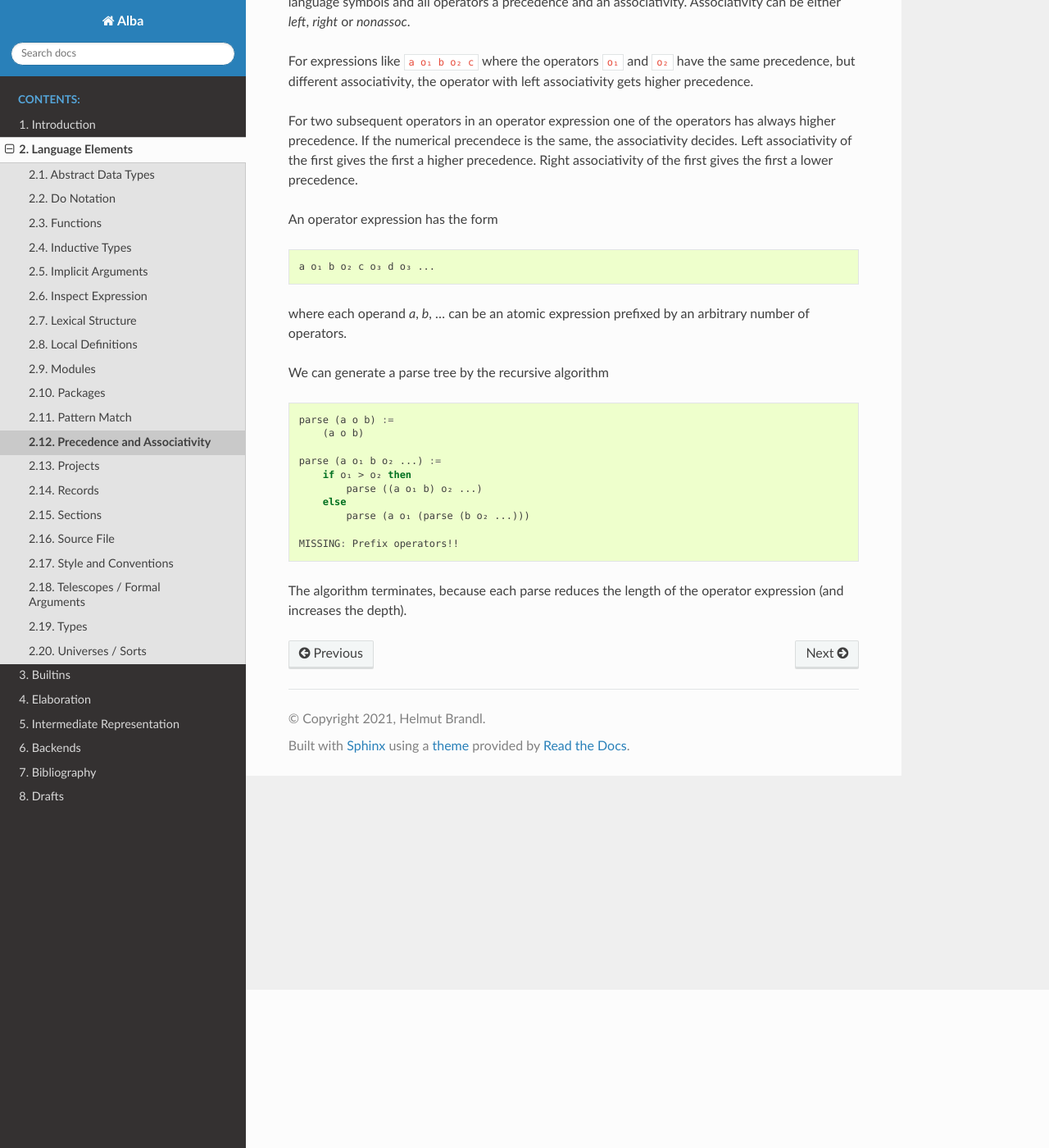
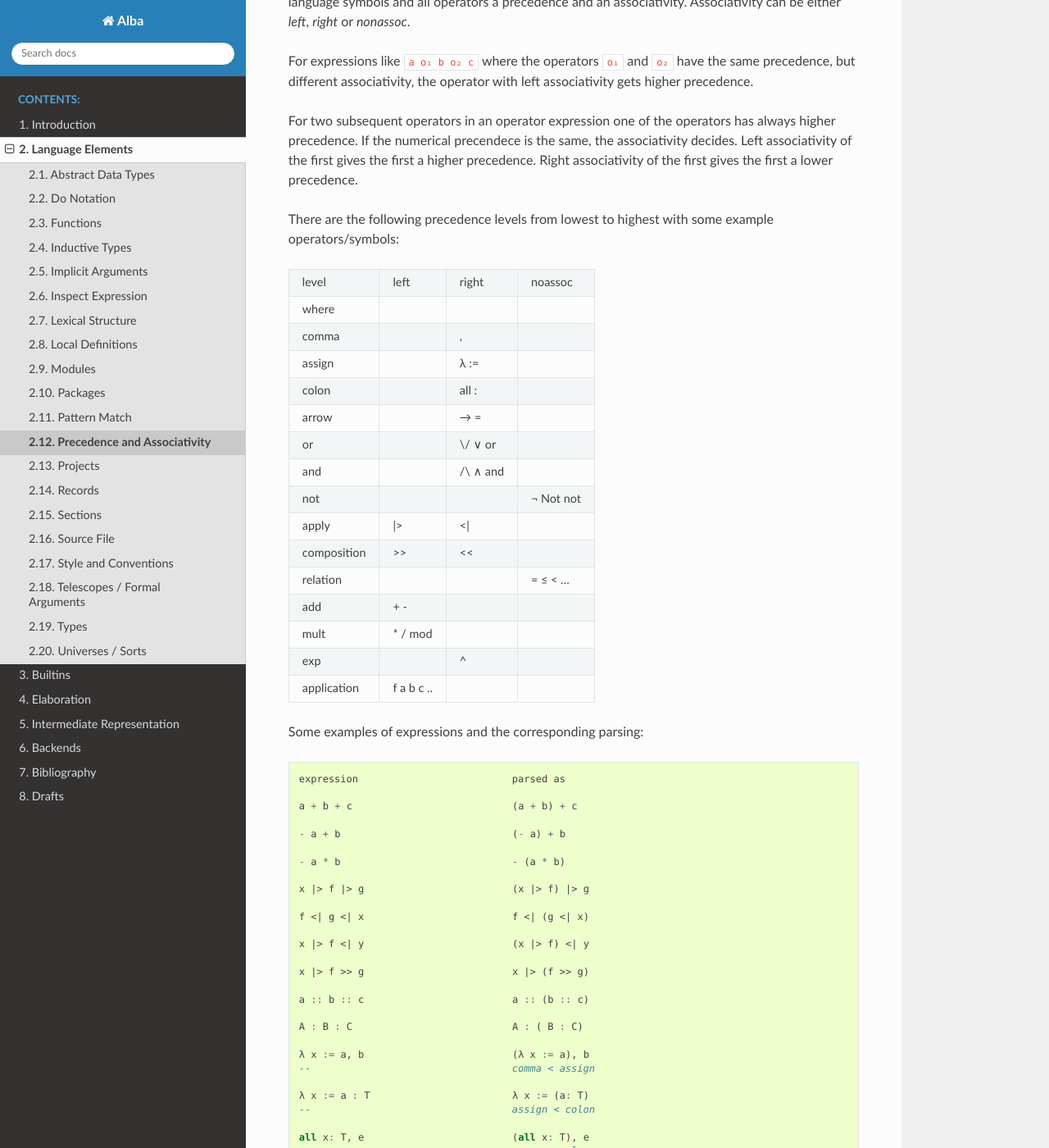
Before and after one commit to alba-lang/lang-spec, a Sphinx documentation site: the page built from sphinx/source/lang-elems/precedence.rst, in a window 1280 px wide and 1400 px high, scrolled down 193 px. Shown: the whole window at 82% size. Built offline with Sphinx 7.4.7 and the Read the Docs theme 2.0.0, drawn with Linux system fonts in a browser that asks for light colours; some of the changed text lies outside the part shown.

Commit message:
More description in 'Precedence and Associativity'
	modified:   sphinx/source/lang-elems/precedence.rst

```diff
--- a/sphinx/source/lang-elems/precedence.rst
+++ b/sphinx/source/lang-elems/precedence.rst
@@ -17,27 +17,75 @@ always higher precedence. If the numerical precendece is the same, the
 associativity decides. Left associativity of the first gives the first a higher
 precedence. Right associativity of the first gives the first a lower precedence.
 
-An operator expression has the form ::
-
-    a o₁ b o₂ c o₃ d o₃ ...
-
-where each operand *a*, *b*, ... can be an atomic expression prefixed by an
-arbitrary number of operators.
-
-We can generate a parse tree by the recursive algorithm
-::
-
-    parse (a o b) :=
-        (a o b)
-
-    parse (a o₁ b o₂ ...) :=
-        if o₁ > o₂ then
-            parse ((a o₁ b) o₂ ...)
-        else
-            parse (a o₁ (parse (b o₂ ...)))
-
-    MISSING: Prefix operators!!
+There are the following precedence levels from lowest to highest with some
+example operators/symbols:
 
 
-The algorithm terminates, because each parse reduces the length of the operator
-expression (and increases the depth).
++-----------------+--------------+-------------------+---------------+
+|  level          |  left        |       right       |  noassoc      |
++-----------------+--------------+-------------------+---------------+
+|  where          |              |                   |               |
++-----------------+--------------+-------------------+---------------+
+|  comma          |              |  ,                |               |
++-----------------+--------------+-------------------+---------------+
+|  assign         |              |  λ :=             |               |
++-----------------+--------------+-------------------+---------------+
+|  colon          |              |  all  :           |               |
++-----------------+--------------+-------------------+---------------+
+|  arrow          |              |  → =              |               |
++-----------------+--------------+-------------------+---------------+
+|  or             |              |  \\/ ∨ or         |               |
++-----------------+--------------+-------------------+---------------+
+|  and            |              |  /\\ ∧ and        |               |
++-----------------+--------------+-------------------+---------------+
+|  not            |              |                   | ¬ Not not     |
++-----------------+--------------+-------------------+---------------+
+|  apply          | \|>          | <\|               |               |
++-----------------+--------------+-------------------+---------------+
+|  composition    | >>           | <<                |               |
++-----------------+--------------+-------------------+---------------+
+|  relation       |              |                   |  = ≤ < ...    |
++-----------------+--------------+-------------------+---------------+
+|  add            | \+ \-        |                   |               |
++-----------------+--------------+-------------------+---------------+
+|  mult           | \* / mod     |                   |               |
++-----------------+--------------+-------------------+---------------+
+|  exp            |              | ^                 |               |
++-----------------+--------------+-------------------+---------------+
+|  application    |  f a b c ..  |                   |               |
++-----------------+--------------+-------------------+---------------+
+
+
+Some examples of expressions and the corresponding parsing::
+
+    expression                          parsed as
+
+    a + b + c                           (a + b) + c
+
+    - a + b                             (- a) + b
+
+    - a * b                             - (a * b)
+
+    x |> f |> g                         (x |> f) |> g
+
+    f <| g <| x                         f <| (g <| x)
+
+    x |> f <| y                         (x |> f) <| y
+
+    x |> f >> g                         x |> (f >> g)
+
+    a :: b :: c                         a :: (b :: c)
+
+    A : B : C                           A : ( B : C)
+
+    λ x := a, b                         (λ x := a), b
+    --                                  comma < assign
+
+    λ x := a : T                        λ x := (a: T)
+    --                                  assign < colon
+
+    all x: T, e                         (all x: T), e
+    --                                  comma < colon
+
+    all y: T → U                        all y: (T → U)
+    --                                  colon < arrow
```
